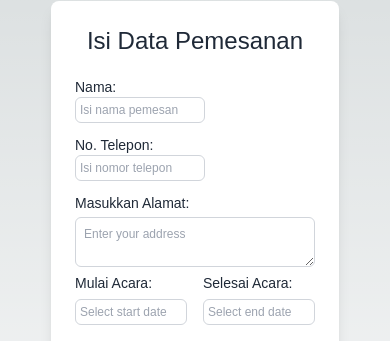
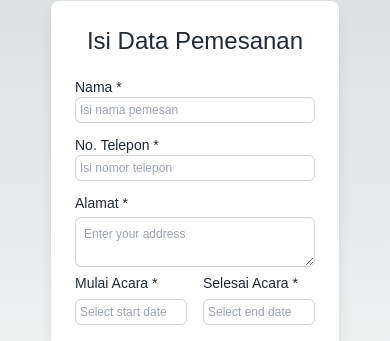
Before and after one commit to jasonrivalino/logevent-fe, a Next.js app: page /isi-pemesanan/paket-event in a window 390 px wide. Shown: the part 140-481 px from the top of the page. Built offline with nearby package versions, Linux system fonts and the light colour scheme; no server answers; sample sign-in values are in the browser's storage; a web font is replaced by a local one.

Commit message:
fix: image in recommendation, fill in paket event, and review date and positioning responsive

```diff
--- a/app/isi-pemesanan/paket-event/page.tsx
+++ b/app/isi-pemesanan/paket-event/page.tsx
@@ -177,13 +177,13 @@ export default function ReservationFill() {
             <h2 className="mb-4 md:mb-8 text-2xl md:text-3xl text-center text-gray-800">Isi Data Pemesanan</h2>
               <div className="flex flex-col md:flex-row gap-4 md:gap-6 mb-3 md:mb-4">
                 <div className="flex flex-1 flex-row -mb-2 md:mb-0">
-                  <div className="flex flex-col">
-                    <label htmlFor="name" className="mt-1 text-sm md:text-base text-gray-800 mr-[4.42rem] md:mr-2">Nama:</label>
+                  <div className="flex flex-col w-full">
+                    <label htmlFor="name" className="mt-1 text-sm md:text-base text-gray-800 mr-[4.42rem] md:mr-2">Nama *</label>
                     <input
                       id="name"
                       name="name"
                       type="text"
-                      className="input-placeholder border border-gray-300 rounded-md p-1 md:p-[0.4rem] text-black text-xs md:text-sm md:mr-[3rem] w-[8.1rem] md:w-auto"
+                      className="input-placeholder border border-gray-300 rounded-md p-1 md:p-[0.4rem] text-black text-xs md:text-sm w-full"
                       placeholder="Isi nama pemesan"
                       value={name || ''}
                       onChange={(e) => setName(e.target.value)}
@@ -192,13 +192,13 @@ export default function ReservationFill() {
                   </div>
                 </div>
                 <div className="flex flex-1 flex-row">
-                  <div className="flex flex-col">
-                    <label htmlFor="phone" className="mt-1 text-sm md:text-base text-gray-800 mr-9 md:mr-5">No. Telepon:</label>
+                  <div className="flex flex-col w-full">
+                    <label htmlFor="phone" className="mt-1 text-sm md:text-base text-gray-800 mr-9 md:mr-5">No. Telepon *</label>
                     <input
                       id="phone"
                       name="phone"
                       type="tel"
-                      className="input-placeholder border border-gray-300 rounded-md p-1 md:p-[0.4rem] text-black text-xs md:text-sm w-[8.1rem] md:w-[8.8rem]"
+                      className="input-placeholder border border-gray-300 rounded-md p-1 md:p-[0.4rem] text-black text-xs md:text-sm w-full"
                       placeholder="Isi nomor telepon"
                       value={phone || ''}
                       onChange={(e) => setPhone(e.target.value)}
@@ -208,7 +208,7 @@ export default function ReservationFill() {
                 </div>
               </div>
             <div className="flex flex-col mb-1 md:mb-4">
-              <label htmlFor="address" className="mb-1 md:mb-2 text-sm md:text-base text-gray-800">Masukkan Alamat:</label>
+              <label htmlFor="address" className="mb-1 md:mb-2 text-sm md:text-base text-gray-800">Alamat *</label>
               <textarea
                 id="address"
                 name="address"
@@ -221,8 +221,8 @@ export default function ReservationFill() {
               {errors.address && <p className="text-red-500 text-xs md:text-sm mt-1">{errors.address}</p>}
             </div>
             <div className="flex flex-row gap-4 md:gap-6 mb-4">
-              <div className="flex-1 md:mr-9">
-                <label htmlFor="startDate" className="text-sm md:text-base text-gray-800 mb-1 md:mb-2 mr-3">Mulai Acara:</label>
+              <div className="flex-1">
+                <label htmlFor="startDate" className="text-sm md:text-base text-gray-800 mb-1 md:mb-2 mr-3">Mulai Acara *</label>
                 <DatePicker
                   selected={startDate}
                   onChange={(date: Date | null) => setStartDate(date)}
@@ -233,7 +233,7 @@ export default function ReservationFill() {
                 {errors.startDate && <p className="text-red-500 text-xs md:text-sm mt-1">{errors.startDate}</p>}
               </div>
               <div className="flex-1">
-                <label htmlFor="endDate" className="mb-4 text-sm md:text-base text-gray-800 mr-3">Selesai Acara:</label>
+                <label htmlFor="endDate" className="mb-4 text-sm md:text-base text-gray-800 mr-3">Selesai Acara *</label>
                 <DatePicker
                   selected={endDate}
                   onChange={(date: Date | null) => setEndDate(date)}
--- a/app/isi-pemesanan/review/page.tsx
+++ b/app/isi-pemesanan/review/page.tsx
@@ -30,8 +30,8 @@ export default function ReviewPesanan() {
 
   const startDate = new Date(startDateString);
   const endDate = new Date(endDateString);
-  const formattedStartDate = startDateString ? new Date(startDateString).toLocaleDateString('id-ID') : 'N/A';
-  const formattedEndDate = endDateString ? new Date(endDateString).toLocaleDateString('id-ID') : 'N/A';
+  const formattedStartDate = startDateString ? new Date(startDateString).toLocaleDateString('id-ID', { day: 'numeric', month: 'long', year: 'numeric' }) : 'N/A';
+  const formattedEndDate = endDateString ? new Date(endDateString).toLocaleDateString('id-ID', { day: 'numeric', month: 'long', year: 'numeric' }) : 'N/A';
 
   useEffect(() => {
     const fetchData = async () => {
@@ -119,18 +119,18 @@ export default function ReviewPesanan() {
     <div className="min-h-screen bg-gray-100 flex flex-col">
       {/* Back button with SVG arrow */}
       <button
-          onClick={handleBackClick}
-          className="absolute top-4 left-4 p-2 rounded-full bg-white text-black shadow-lg flex items-center justify-center w-10 h-10 md:w-12 md:h-12 hover:bg-gray-100"
+        onClick={handleBackClick}
+        className="absolute top-4 left-4 p-2 rounded-full bg-white text-black shadow-lg flex items-center justify-center w-10 h-10 md:w-12 md:h-12 hover:bg-gray-100"
       >
-          <svg
+        <svg
           xmlns="http://www.w3.org/2000/svg"
           fill="none"
           viewBox="0 0 24 24"
           stroke="currentColor"
           className="w-6 h-6 text-gray-700"
-          >
+        >
           <path strokeLinecap="round" strokeLinejoin="round" strokeWidth={2} d="M15 19l-7-7 7-7" />
-          </svg>
+        </svg>
       </button>
 
       {/* Review Pesanan */}
@@ -139,7 +139,7 @@ export default function ReviewPesanan() {
           <h2 className="text-center text-pink-600 text-3xl font-semibold mb-6 md:mb-10">Review Pesanan</h2>
 
           <div className="flex justify-between mb-8">
-            <div className="w-full text-black">
+            <div className="w-full text-black max-w-6xl"> {/* Limiting width of the Identitas section */}
               <h3 className="text-pink-500 font-bold mb-2 text-lg md:text-xl">Identitas</h3>
               <div className="text-xs md:text-sm text-gray-600">
                 {[
@@ -151,10 +151,10 @@ export default function ReviewPesanan() {
                   { label: 'Tanggal berakhir acara', value: formattedEndDate },
                   { label: 'Catatan untuk vendor', value: notes || 'Tidak ada catatan' },
                 ].map((item, index) => (
-                  <div key={index} className="flex">
-                    <span className="w-28 md:w-40">{item.label}</span>
-                    <span className="mr-1">:</span>
-                    <span className={`${item.label === 'Email' ? 'break-all' : ''}`}>
+                  <div key={index} className="grid grid-cols-12 items-start mb-1">
+                    <span className="col-span-4 md:col-span-3 font-semibold">{item.label}</span>
+                    <span className="col-span-1 ml-2 md:-ml-12">:</span>
+                    <span className="col-span-7 md:col-span-8 md:-ml-24 break-words ">
                       {item.value}
                     </span>
                   </div>
--- a/app/page.tsx
+++ b/app/page.tsx
@@ -845,7 +845,7 @@ function ListProduct({ products }: { products: Product[] }) {
                   alt={`${product.name} Image`}
                   width={400}
                   height={200}
-                  className="object-cover"
+                  className="object-cover h-20 md:h-40 w-full"
                 />
                 <div className="p-4 ml-2 font-sofia flex flex-col justify-between flex-grow">
                   <div>
```
